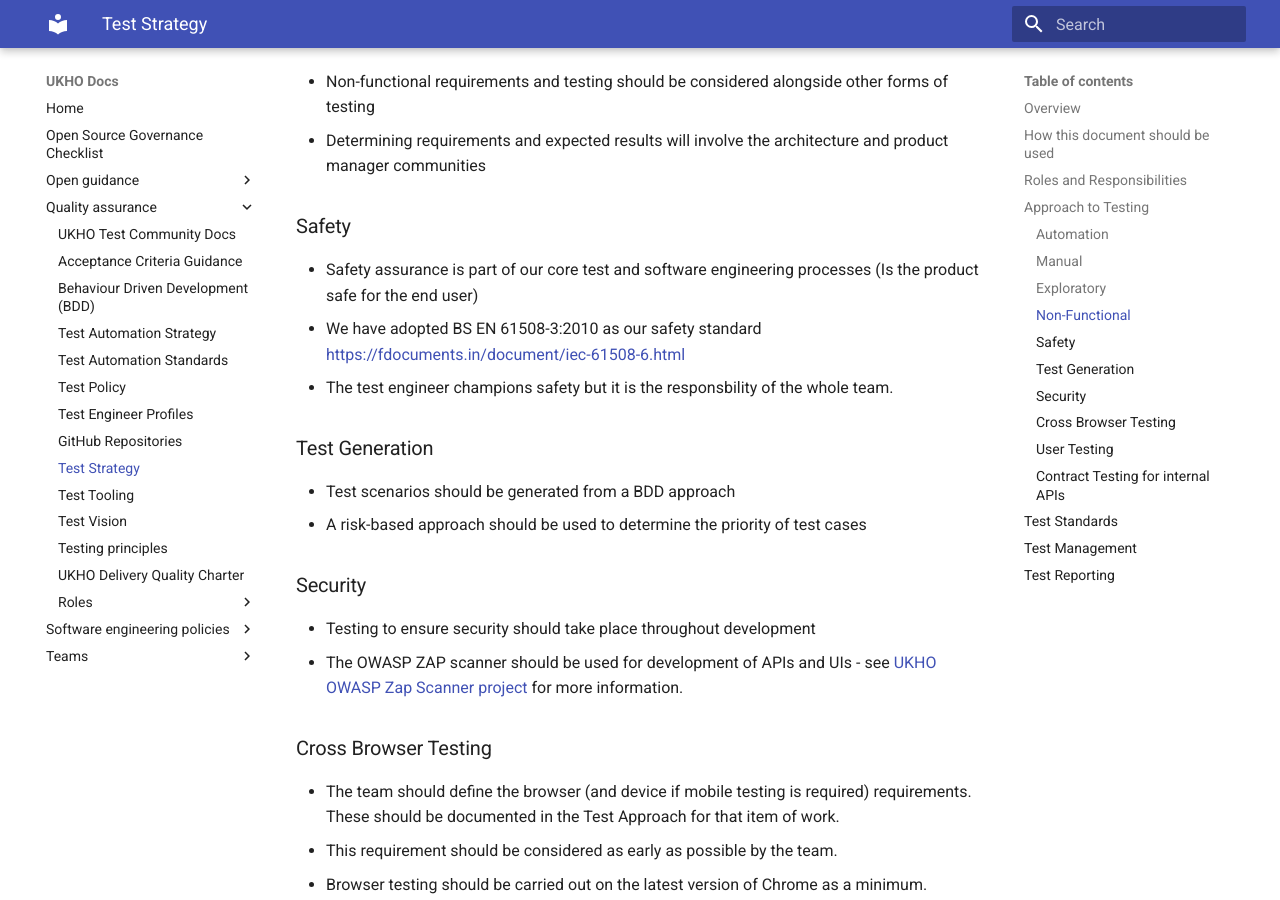
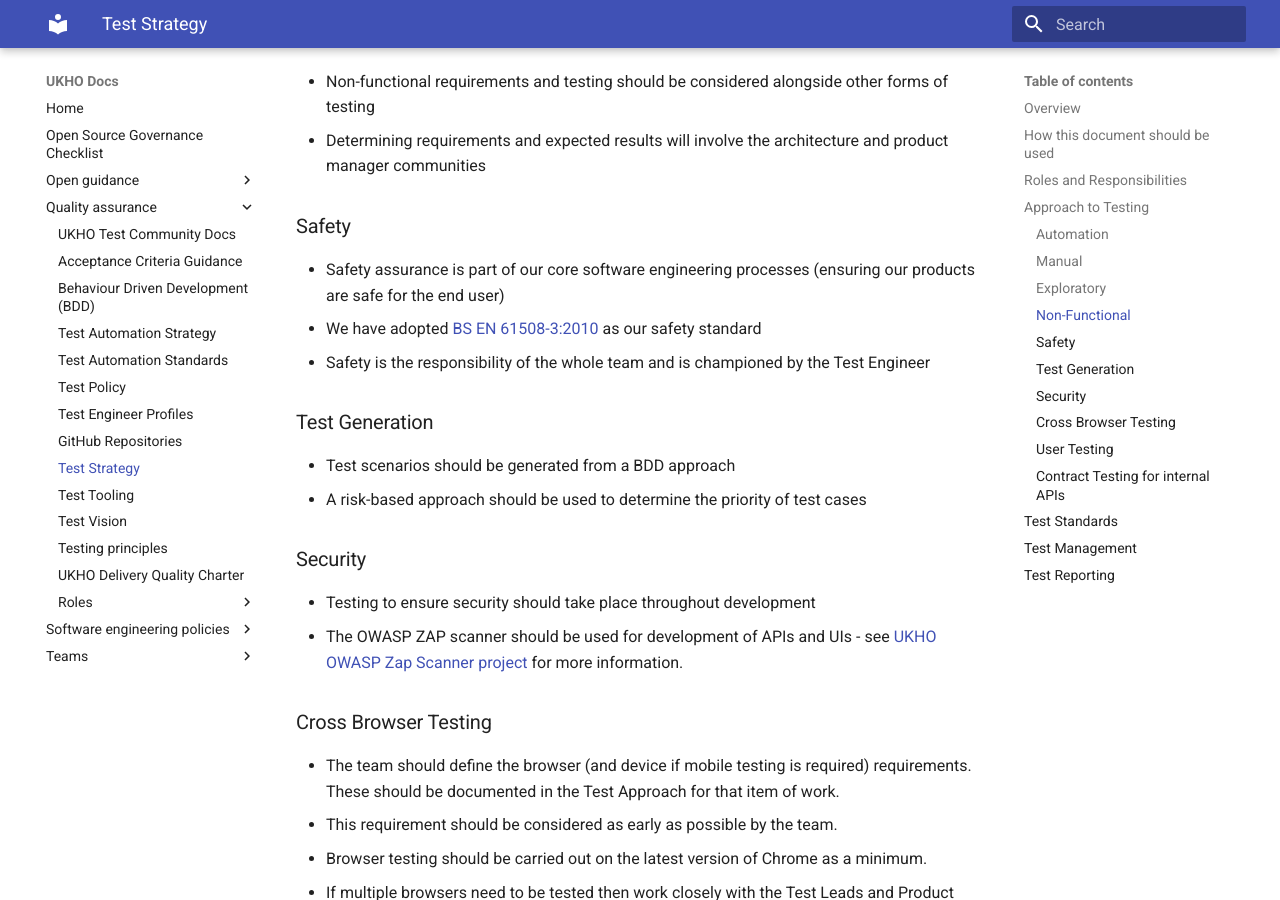
Before and after one commit to UKHO/docs, an MkDocs documentation site: the page built from docs/quality-assurance/test-strategy.md, in a window 1280 px wide and 900 px high, scrolled down 1244 px. Built offline with MkDocs 1.6.1 and Material for MkDocs 9.7.7, drawn with Linux system fonts in a browser that asks for light colours.

Commit message:
Corrected link markdown syntax

```diff
--- a/docs/quality-assurance/test-strategy.md
+++ b/docs/quality-assurance/test-strategy.md
@@ -38,10 +38,9 @@ Teams should adhere to this strategy when determining their team approach to tes
 
 ### Safety
 
-* Safety assurance is part of our core test and software engineering processes (Is the product safe for the end user)
-* We have adopted BS EN 61508-3:2010 as our safety standard  <https://fdocuments.in/document/iec-61508-6.html>
-* The test engineer champions safety but it is the responsbility of the whole team.
-
+* Safety assurance is part of our core software engineering processes (ensuring our products are safe for the end user)
+* We have adopted [BS EN 61508-3:2010](https://fdocuments.in/document/iec-61508-6.html) as our safety standard
+* Safety is the responsibility of the whole team and is championed by the Test Engineer
 
 ### Test Generation
 
```
